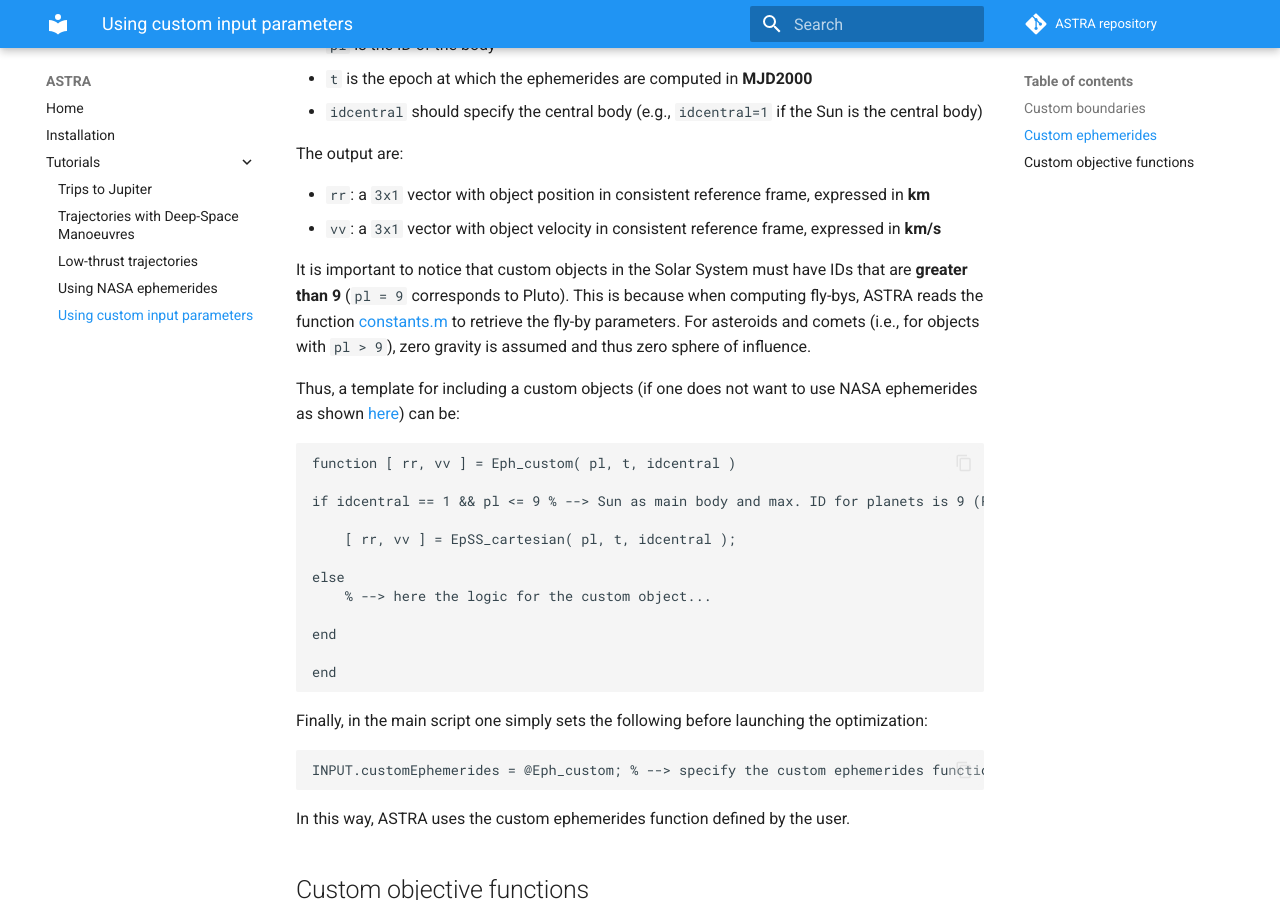
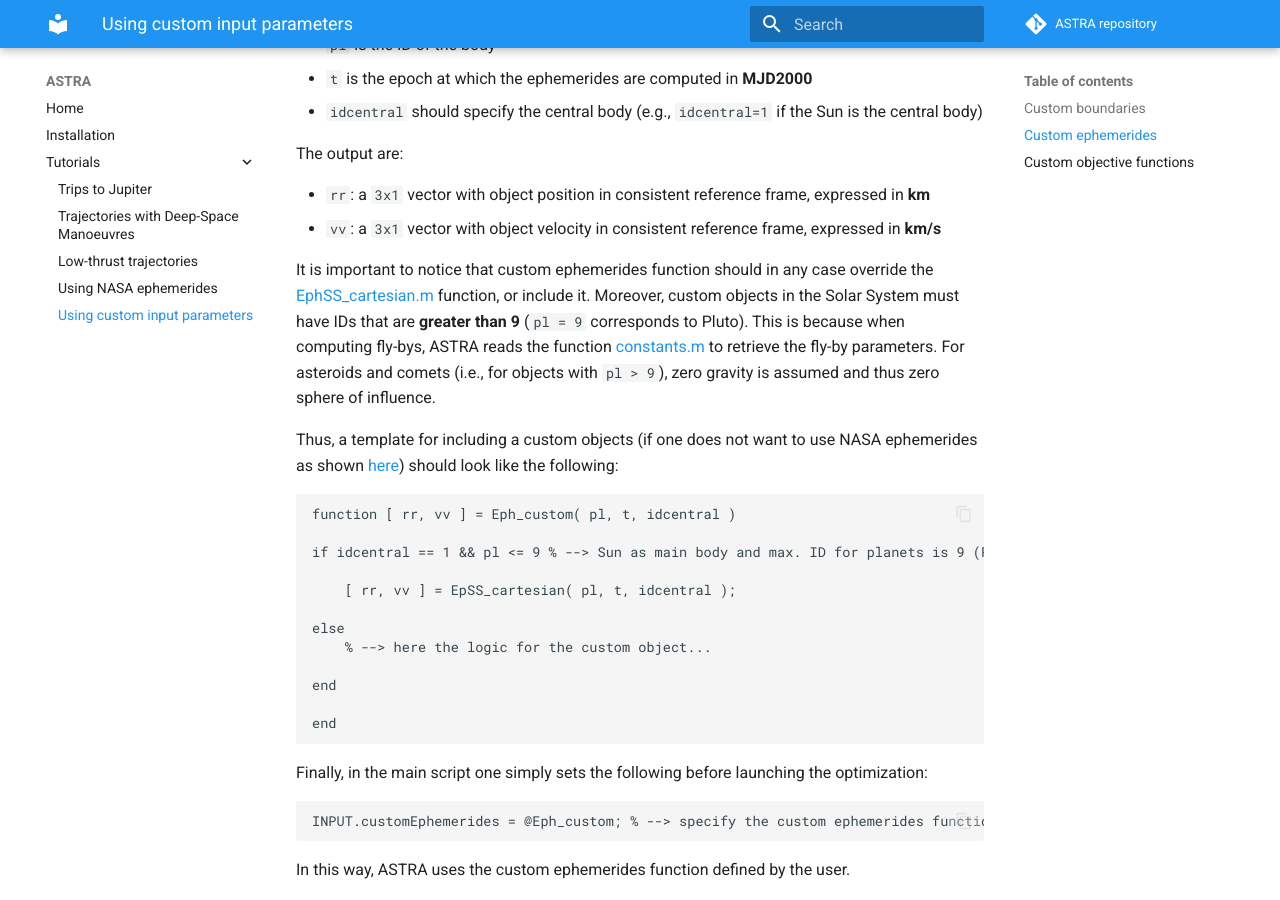
Before and after one commit to andreabellome/astra-documentation, an MkDocs documentation site: the page built from docs/custom_input.md, in a window 1280 px wide and 900 px high, scrolled down 2167 px. Built offline with MkDocs 1.6.1 and Material for MkDocs 9.7.7, drawn with Linux system fonts in a browser that asks for light colours; comment, search, counter and statistics services are not loaded.

Commit message:
upd release

````diff
--- a/docs/custom_input.md
+++ b/docs/custom_input.md
@@ -87,9 +87,9 @@ The output are:
 - ```rr```: a ```3x1``` vector with object position in consistent reference frame, expressed in **km**
 - ```vv```: a ```3x1``` vector with object velocity in consistent reference frame, expressed in **km/s**
 
-It is important to notice that custom objects in the Solar System must have IDs that are **greater than 9** (```pl = 9``` corresponds to Pluto). This is because when computing fly-bys, ASTRA reads the function <a href="https://github.com/andreabellome/astra/blob/main/ASTRA/Ephemerides%20%26%20constants/constants.m" target="_blank">constants.m</a> to retrieve the fly-by parameters. For asteroids and comets (i.e., for objects with ```pl > 9```), zero gravity is assumed and thus zero sphere of influence.
+It is important to notice that custom ephemerides function should in any case override the <a href="https://github.com/andreabellome/astra/blob/main/ASTRA/Ephemerides%20%26%20constants/Solar%20System/EphSS_cartesian.m" target="_blank">EphSS_cartesian.m</a> function, or include it. Moreover, custom objects in the Solar System must have IDs that are **greater than 9** (```pl = 9``` corresponds to Pluto). This is because when computing fly-bys, ASTRA reads the function <a href="https://github.com/andreabellome/astra/blob/main/ASTRA/Ephemerides%20%26%20constants/constants.m" target="_blank">constants.m</a> to retrieve the fly-by parameters. For asteroids and comets (i.e., for objects with ```pl > 9```), zero gravity is assumed and thus zero sphere of influence.
 
-Thus, a template for including a custom objects (if one does not want to use NASA ephemerides as shown [here](./nasa_ephemerides.md)) can be:
+Thus, a template for including a custom objects (if one does not want to use NASA ephemerides as shown [here](./nasa_ephemerides.md)) should look like the following:
 
 ```matlab
 function [ rr, vv ] = Eph_custom( pl, t, idcentral )
````
Also changed, not shown: site/custom_input/index.html, site/search/search_index.json.
